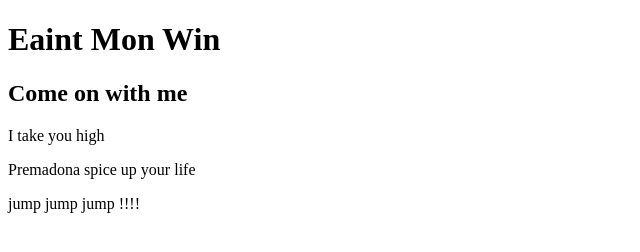
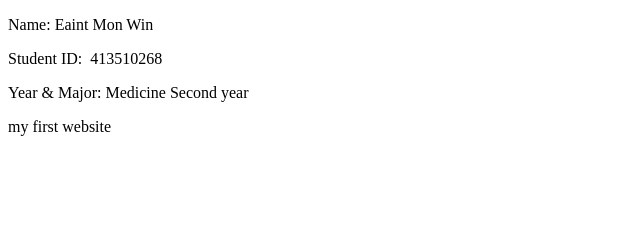
Before and after one commit to matcha-emma/my-website, a plain HTML site: page index.html in a window 1280 px wide. Shown: the whole page, without its empty margins (0-640 px from the left). Drawn offline with Linux system fonts and the light colour scheme.

Commit message:
Update index.html

```diff
--- a/index.html
+++ b/index.html
@@ -9,11 +9,10 @@
 
 <body>
 
-<h1>Eaint Mon Win</h1>
-<h2>Come on with me </h2>
-<p>I take you high</p>
-<p>Premadona spice up your life</p>
-<p>jump jump jump !!!!</p>
+<p>Name: Eaint Mon Win</p>
+<p>Student ID:&nbsp; 413510268</p>
+<p>Year &amp; Major: Medicine Second year</p>
+<p>my first website</p>
 
 </body>
 
```
